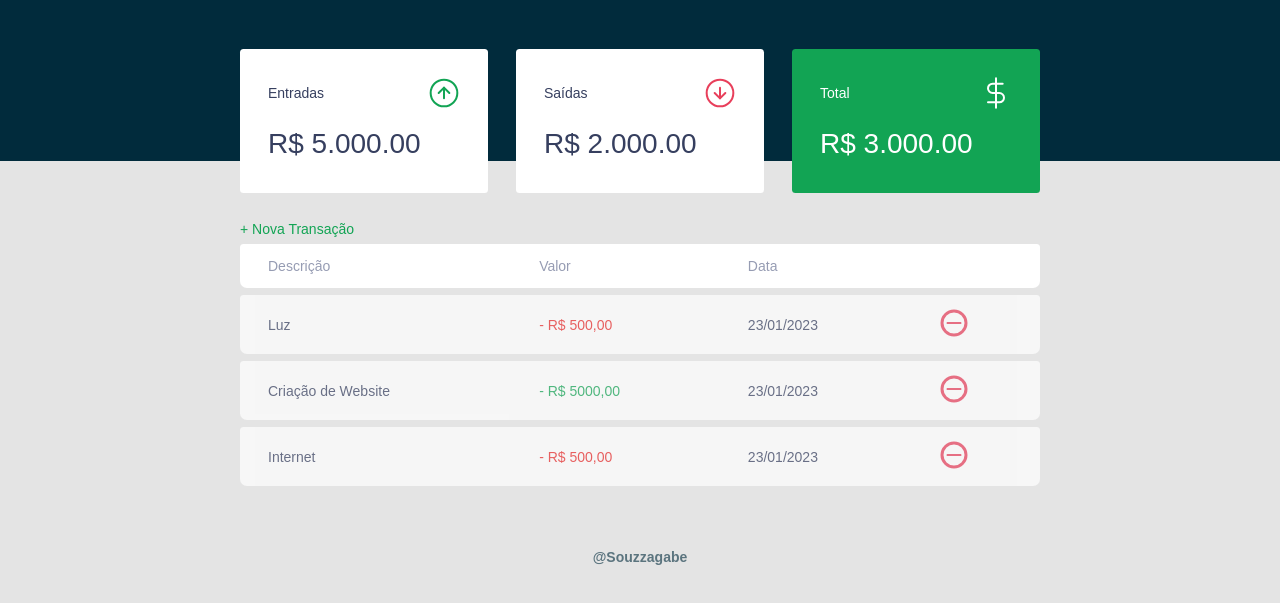
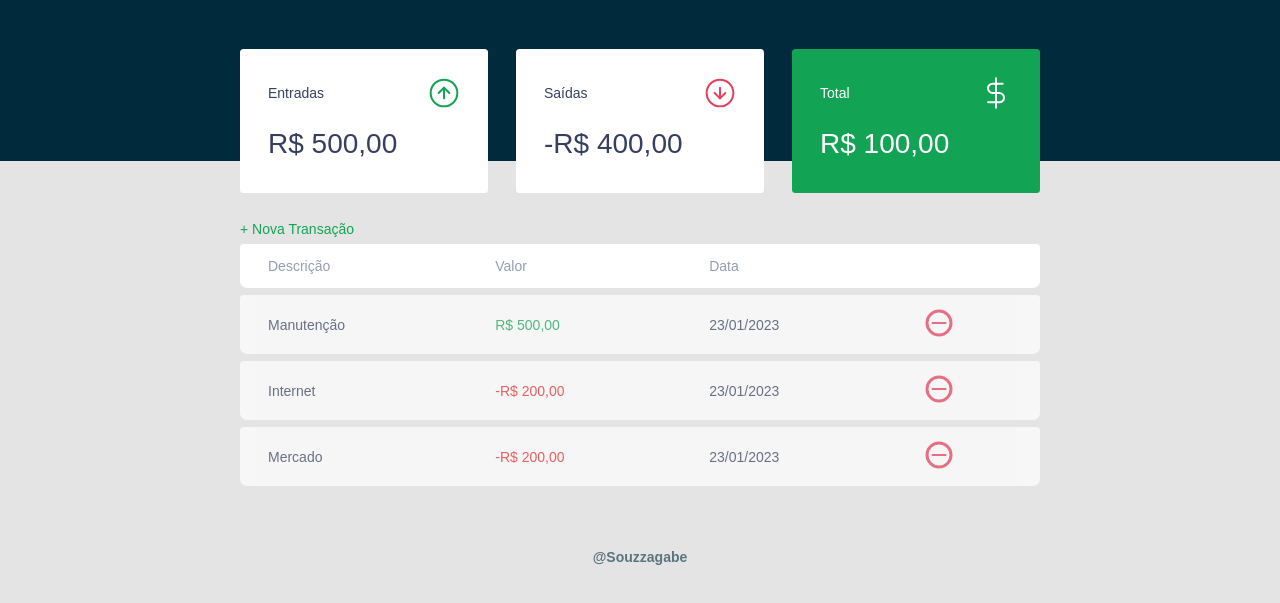
Before and after one commit to Souzzagabe/PROJETO-FINANCAS, a plain HTML site: page index.html in a window 1280 px wide. Shown: the part 95-698 px from the top of the page. Drawn offline with Linux system fonts and the light colour scheme.

Commit message:
funcionalidades

```diff
--- a/index.html
+++ b/index.html
@@ -8,7 +8,7 @@
     <link rel="stylesheet" href="./styles/content.css">
     <link rel="stylesheet" href="./styles/header.css">
     <link rel="stylesheet" href="./styles/global.css">
-    <link rel="shortcut icon" href="favicon.ico" type="image/x-icon">
+    <link rel="shortcut icon" href="./assets/favicon.png" type="image/x-icon">
     <link rel="preconnect" href="https://fonts.googleapis.com">
     <link rel="stylesheet" href="./styles/responsividade.css">
 
@@ -33,21 +33,21 @@
                     <span>Entradas </span>
                     <img src="./assets/income.svg" alt="imagem de entradas">
                 </h3>
-                <p>R$ 5.000.00</p>
+                <p id="incomeDisplay">R$ 5.000.00</p>
             </div>
             <div class="card">
                 <h3>
                     <span>Saídas </span>
                     <img src="./assets/expense.svg" alt="imagem de esaídas">
                 </h3>
-                <p>R$ 2.000.00</p>
+                <p id="expenseDisplay">R$ 2.000.00</p>
             </div>
             <div class="card total">
                 <h3>
                     <span>Total </span>
                     <img src="./assets/total.svg" alt="imagem de total">
                 </h3>
-                <p>R$ 3.000.00</p>
+                <p id="totalDisplay">R$ 3.000.00</p>
             </div>
 
         </section>
@@ -65,30 +65,6 @@
                         <th></th>
                     </tr>
                 <tbody>
-                    <tr>
-                        <td class="Description">Luz</td>
-                        <td class="expense">- R$ 500,00</td>
-                        <td class="date">23/01/2023</td>
-                        <td>
-                            <img src="./assets/minus.svg" alt="">
-                        </td>
-                    </tr>
-                    <tr>
-                        <td class="Description">Criação de Website</td>
-                        <td class="income">- R$ 5000,00</td>
-                        <td class="date">23/01/2023</td>
-                        <td>
-                            <img src="./assets/minus.svg" alt="">
-                        </td>
-                    </tr>
-                    <tr>
-                        <td class="Description">Internet</td>
-                        <td class="expense">- R$ 500,00</td>
-                        <td class="date">23/01/2023</td>
-                        <td>
-                            <img src="./assets/minus.svg" alt="">
-                        </td>
-                    </tr>
 
                 </tbody>
                 </thead>
--- a/script/index.js
+++ b/script/index.js
@@ -1,10 +1,171 @@
 var modal = {
     open() {
         document.querySelector('.modal-overlay')
-        .classList.add('active');
+            .classList.add('active');
     },
     close() {
         document.querySelector('.modal-overlay')
-        .classList.remove('active')
+            .classList.remove('active')
     }
 }
+
+const transactions = [
+    {
+
+        description: 'Luz',
+        amount: -50000,
+        date: '23/01/2023'
+    },
+    {
+
+        description: 'Manutenção',
+        amount: 50000,
+        date: '23/01/2023'
+    },
+    {
+
+        description: 'Internet',
+        amount: -20000,
+        date: '23/01/2023'
+    },
+    {
+
+        description: 'Mercado',
+        amount: -20000,
+        date: '23/01/2023'
+    },
+]
+
+
+const Transaction = {
+    all: transactions,
+
+    add(transaction) {
+        Transaction.all.push(transaction)
+
+        App.reload()
+    },
+
+    remove(index) {
+        Transaction.all.splice(index, 1)
+
+        App.reload()
+    },
+
+    incomes() {
+        //somar as entradas
+        let income = 0
+
+        Transaction.all.forEach(transaction => {
+            if (transaction.amount > 0) {
+                income += transaction.amount
+            }
+        })
+
+        return income
+    },
+    expenses() {
+        let expenses = 0
+
+        Transaction.all.forEach(transaction => {
+            if (transaction.amount < 0) {
+                expenses += transaction.amount
+            }
+        })
+
+        return expenses
+    },
+    total() {
+        //entradas - saídas
+        return Transaction.incomes() + Transaction.expenses()
+    }
+}
+
+// substituir dados do html
+
+const Dom = {
+    transactionsContainer: document.querySelector('#data-table tbody'),
+
+    addTransaction(transaction, index) {
+        const tr = document.createElement('tr')
+        tr.innerHTML = Dom.innerHTMLTransaction(transaction)
+
+        Dom.transactionsContainer.appendChild(tr)
+
+    },
+
+    innerHTMLTransaction(transaction) {
+        const CSSclass = transaction.amount > 0 ? "income" : "expense"
+
+        const amount = Utils.formatCurrency(transaction.amount)
+
+        const html = `
+        <tr>
+        <td class="Description">${transaction.description}</td>
+        <td class="${CSSclass}">${amount}</td>
+        <td class="date">${transaction.date}</td>
+        <td>
+            <img src="./assets/minus.svg" alt="">
+        </td>
+    </tr>
+        `
+
+        return html
+    },
+
+    updateBalance() {
+        document.getElementById('incomeDisplay').innerHTML = Utils.formatCurrency(Transaction.incomes())
+
+        document.getElementById('expenseDisplay').innerHTML = Utils.formatCurrency(Transaction.expenses())
+
+        document.getElementById('totalDisplay').innerHTML = Utils.formatCurrency(Transaction.total())
+    },
+
+    clearTransactions() {
+        Dom.transactionsContainer.innerHTML = ""
+    }
+}
+
+
+const Utils = {
+    formatCurrency(value) {
+
+        const signal = Number(value) < 0 ? "-" : ""
+        value = String(value).replace(/\D/g, "")
+
+        value = Number(value) / 100
+
+        value = value.toLocaleString("pt-BR", {
+            style: "currency",
+            currency: "BRL",
+        })
+
+
+        return signal + value
+    }
+}
+
+const App = {
+    init() {
+        Transaction.all.forEach(transaction => {
+            Dom.addTransaction(transaction)
+        })
+
+        Dom.updateBalance()
+    },
+    reload() {
+        Dom.clearTransactions()
+        App.init()
+    },
+}
+
+App.init();
+
+//Transaction.add({
+ //   id: 39,
+    //description: 'hello',
+   // amount: 200,
+  //  date: '23/01/2021'
+//})
+
+Transaction.remove(0)
```
Also changed, not shown: assets/favicon.png (added).
